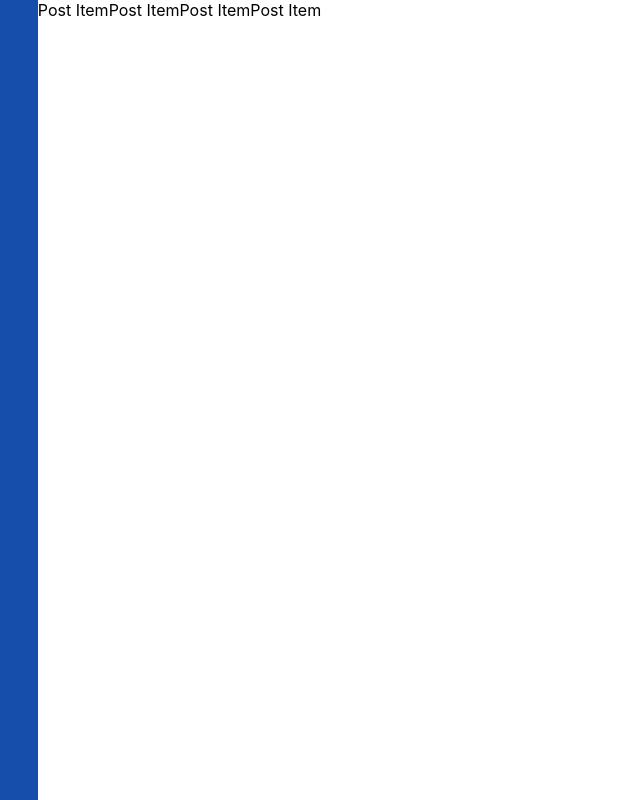
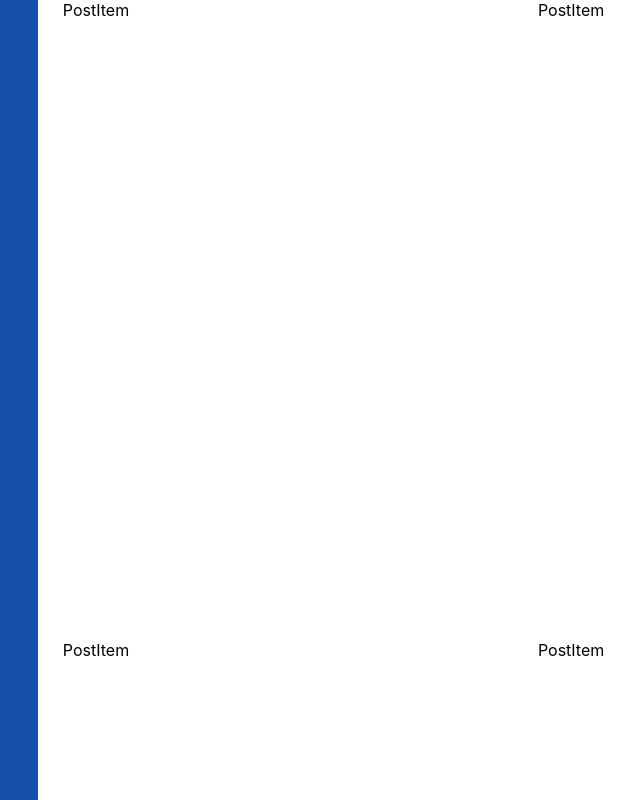
Before and after one commit to yymin1022/CECOM-React-Mentoring-Assignment-2, a React (Create React App) app: page / in a window 1280 px wide. Shown: the top 800 px of the page, without its empty margins (267-907 px from the left). Built offline with nearby package versions, Linux system fonts and the light colour scheme.

Commit message:
Update App.js : Added PostItem

```diff
--- a/src/App.js
+++ b/src/App.js
@@ -72,7 +72,7 @@ const RightPostConteiner = styled.div`
 
     display: flex;
     flex-direction: row;
-    fle
+    flex-wrap: wrap;
     justify-content: space-evenly;
 `;
 
--- a/src/PostItem.js
+++ b/src/PostItem.js
@@ -1,9 +1,18 @@
+import styled from "styled-components";
+
 const PostItem = () => {
     return (
         <>
-            Post Item
+            <PostItemContainer>
+                PostItem
+            </PostItemContainer>
         </>
     )
 }
 
+const PostItemContainer = styled.div`
+    height: 150px;
+    width: 450px;
+`;
+
 export default PostItem;
```
